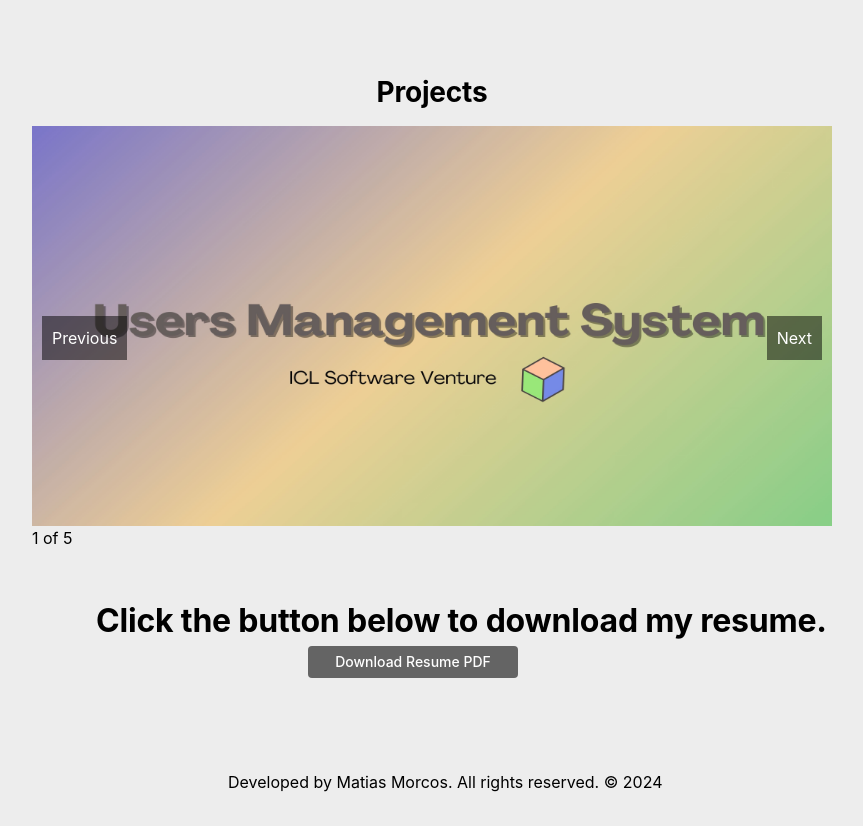
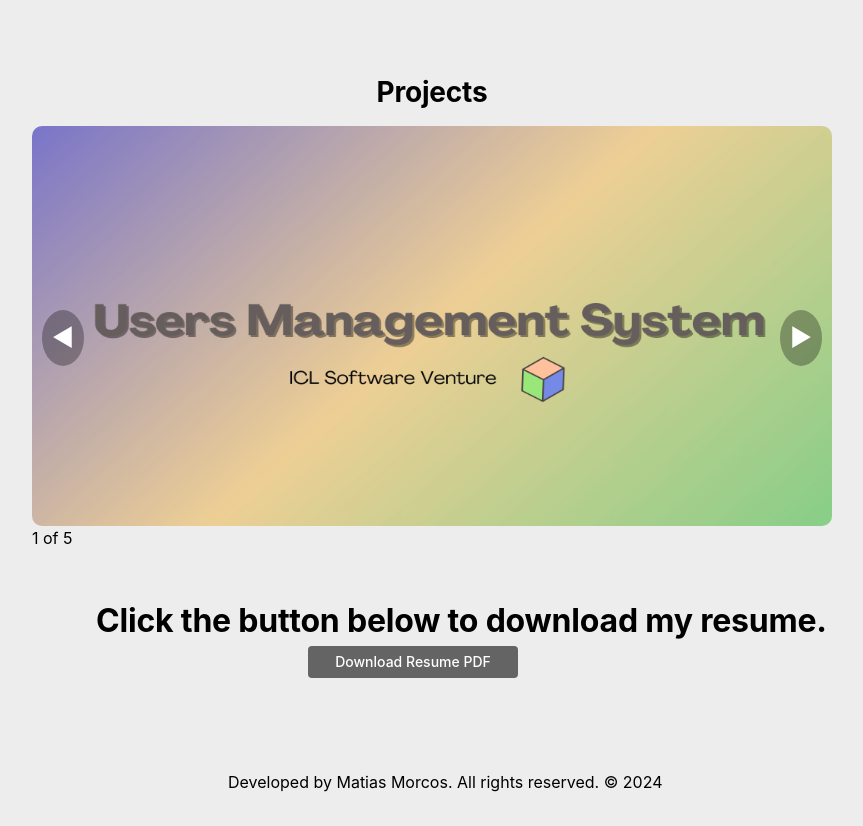
Before and after one commit to matimorcos/portfolio, a website: page index.html in a window 1280 px wide. Shown: the part 840-1666 px from the top of the page, without its empty margins (208-1071 px from the left). Drawn offline with Linux system fonts and the light colour scheme.

Commit message:
cambios en el carousel

```diff
--- a/index.html
+++ b/index.html
@@ -42,6 +42,12 @@
                 transition: transform 0.5s ease-in-out;
             }
 
+            .carousel-slider img {
+            width: 100%;
+            height: 400px;
+            border-radius: 10px;
+        }
+
             .slide {
                 min-width: 100%;
                 display: none;
@@ -55,11 +61,18 @@
             position: absolute;
             top: 50%;
             transform: translateY(-50%);
-                background-color: rgba(0, 0, 0, 0.5);
+            background: rgba(0, 0, 0, 0.3);
             color: white;
             border: none;
             padding: 10px;
             cursor: pointer;
+            z-index: 10;
+            font-size: 24px;
+            border-radius: 50%;
+            transition: background 0.3s ease;
+        }
+        .control-arrow:hover {
+            background: rgba(0, 0, 0, 0.5);
         }
 
             .control-prev {
@@ -146,8 +159,8 @@
                                             currentIndex = (currentIndex + 1) % phrases.length;
                                             }
 
-                                            setInterval(updateText, 9000);  // Cambiar cada 3 segundos
-                                            updateText();  // Inicializa la primera frase
+                                            setInterval(updateText, 9000);
+                                            updateText();
                                             });
                                         </script>
                                     </div>
@@ -171,8 +184,8 @@
                                                     currentIndex2 = (currentIndex2 + 1) % phrases2.length;
                                                 }
 
-                                                setInterval(updateText2, 3000);  // Cambiar cada 3 segundos
-                                                updateText2();  // Inicializa la primera frase
+                                                setInterval(updateText2, 3000);
+                                                updateText2();
                                             });
                                         </script>
                                     </div>
@@ -216,8 +229,8 @@
             <img alt="Project 1" src="icl_ums_c5.jpg" style="width: 100%; height: 400px;"/>
         </div>
     </div>
-    <button type="button" aria-label="previous slide / item" class="control-arrow control-prev" onclick="prevSlide()">Previous</button>
-    <button type="button" aria-label="next slide / item" class="control-arrow control-next" onclick="nextSlide()">Next</button>
+    <button type="button" aria-label="previous slide / item" class="control-arrow control-prev" onclick="prevSlide()">&#9664;</button>
+    <button type="button" aria-label="next slide / item" class="control-arrow control-next" onclick="nextSlide()">&#9654;</button>
     <p class="carousel-status" id="carousel-status">1 of 2</p>
 </div>
 <script>
@@ -247,7 +260,6 @@
         showSlide(currentSlide);
     }
 
-    // Mostrar la primera diapositiva
     showSlide(currentSlide);
 </script>
 
```
Lines whose indentation alone changed are shown as unchanged.
